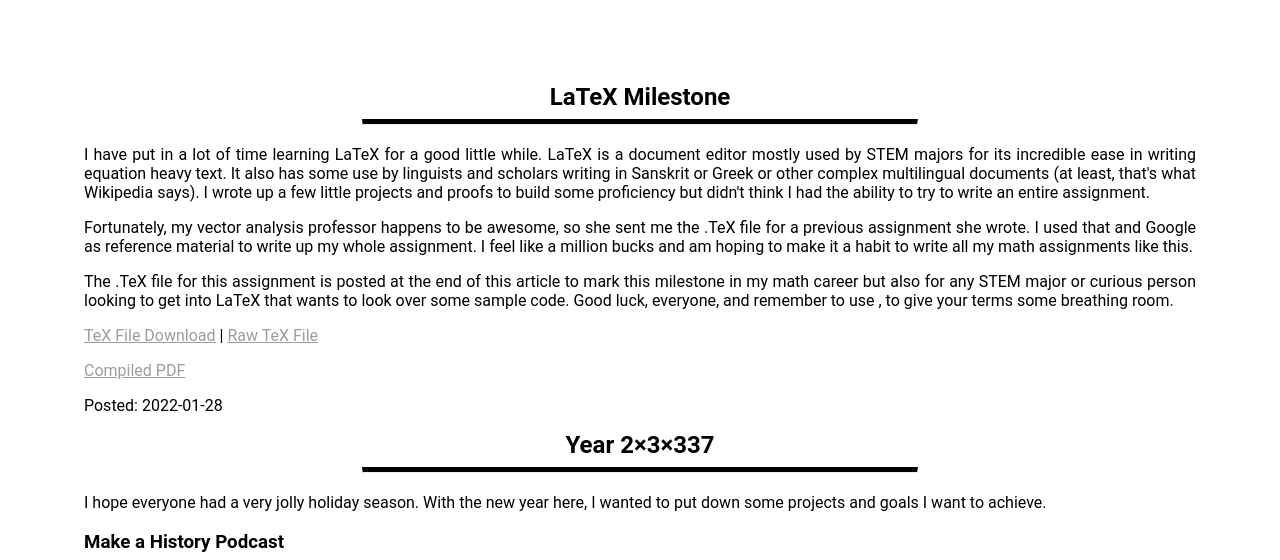
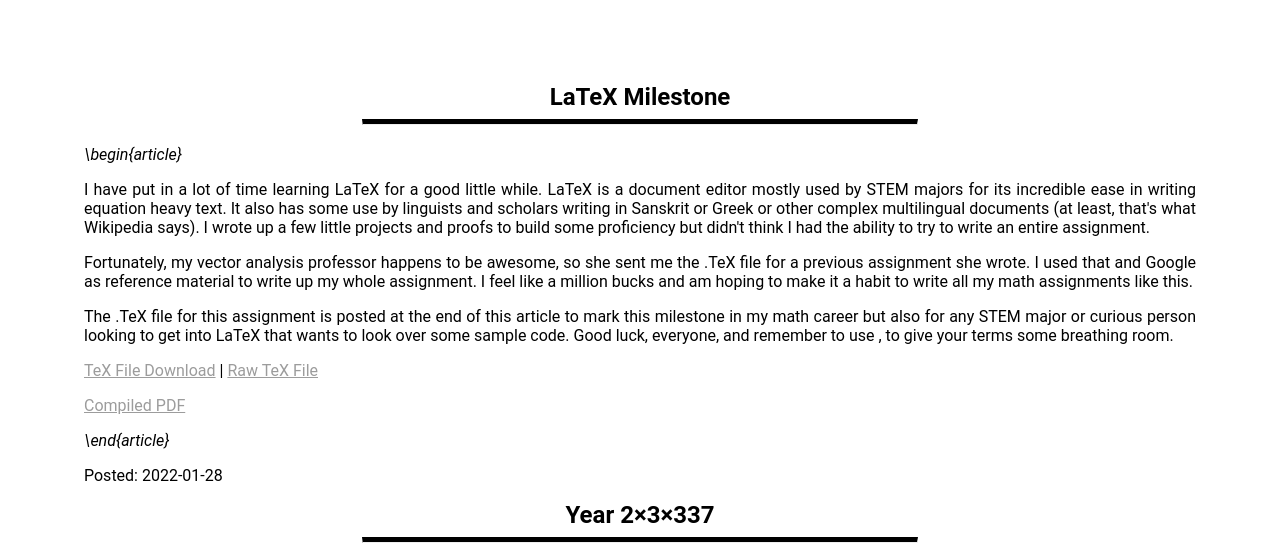
Before and after one commit to ascerba/angel-blog, a plain HTML site: page html/blog.html in a window 1280 px wide. Shown: the part 226-786 px from the top of the page. Drawn offline with Linux system fonts and the light colour scheme.

Commit message:
Added LaTeX joke, lines #35,41

```diff
--- a/html/blog.html
+++ b/html/blog.html
@@ -32,11 +32,13 @@
         <article id="2022-01-28">
           <h2>LaTeX Milestone</h2>
           <hr />
+          <p><i>\begin{article}</i></p>
           <p>I have put in a lot of time learning LaTeX for a good little while. LaTeX is a document editor mostly used by STEM majors for its incredible ease in writing equation heavy text. It also has some use by linguists and scholars writing in Sanskrit or Greek or other complex multilingual documents (at least, that's what Wikipedia says). I wrote up a few little projects and proofs to build some proficiency but didn't think I had the ability to try to write an entire assignment.</p>
           <p>Fortunately, my vector analysis professor happens to be awesome, so she sent me the .TeX file for a previous assignment she wrote. I used that and Google as reference material to write up my whole assignment. I feel like a million bucks and am hoping to make it a habit to write all my math assignments like this.</p>
           <p>The .TeX file for this assignment is posted at the end of this article to mark this milestone in my math career but also for any STEM major or curious person looking to get into LaTeX that wants to look over some sample code. Good luck, everyone, and remember to use , to give your terms some breathing room.</p>
           <p><a href="../Files/CastanedaHW5.zip" download>TeX File Download</a> | <a href="../Files/main.tex">Raw TeX File</a></p>
           <p><a href="../Files/CastanedaHW5.pdf">Compiled PDF</a></p>
+          <p><i>\end{article}</i></p>
           <p>Posted: 2022-01-28</p>
         </article>
         <article id="2022-01-11">
```
